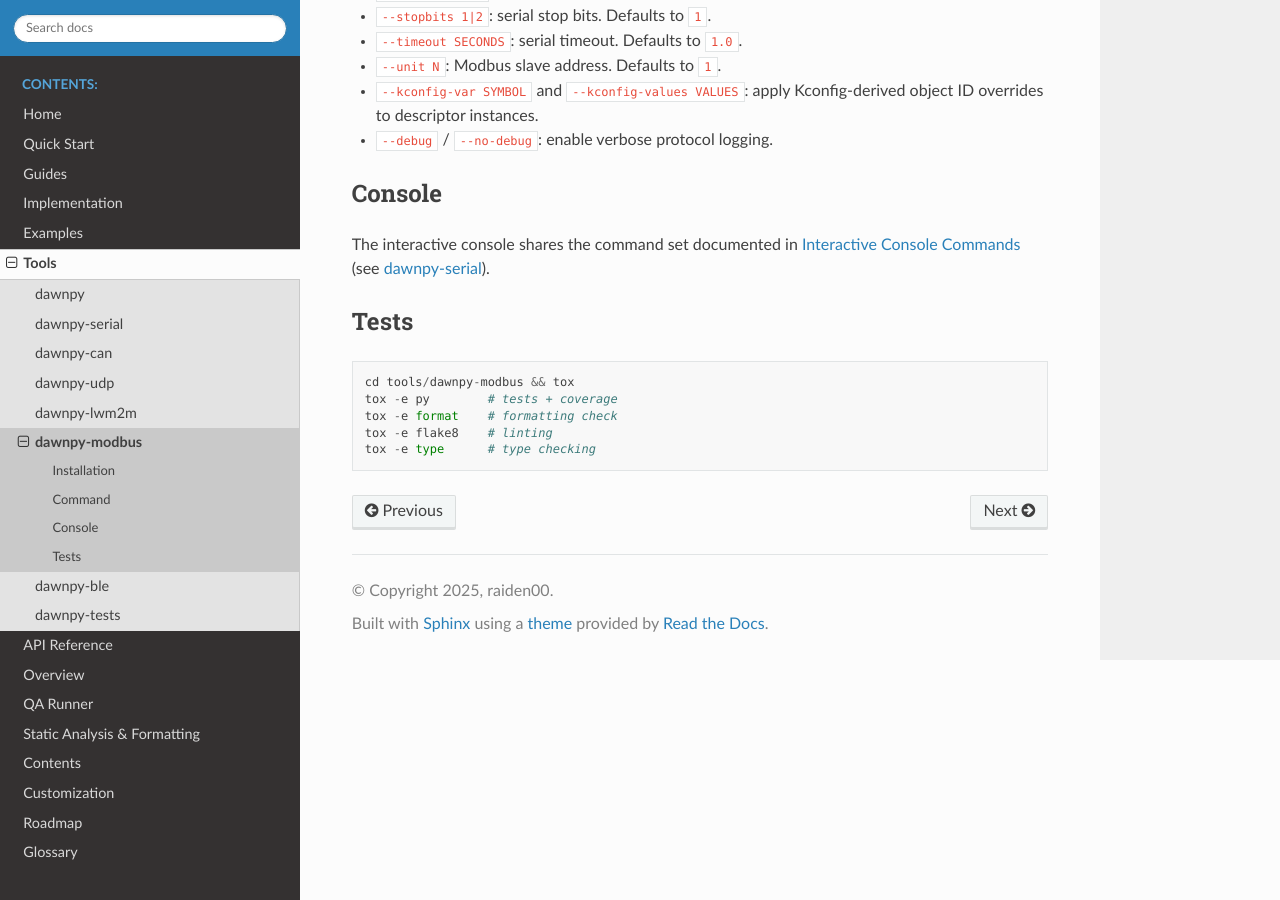
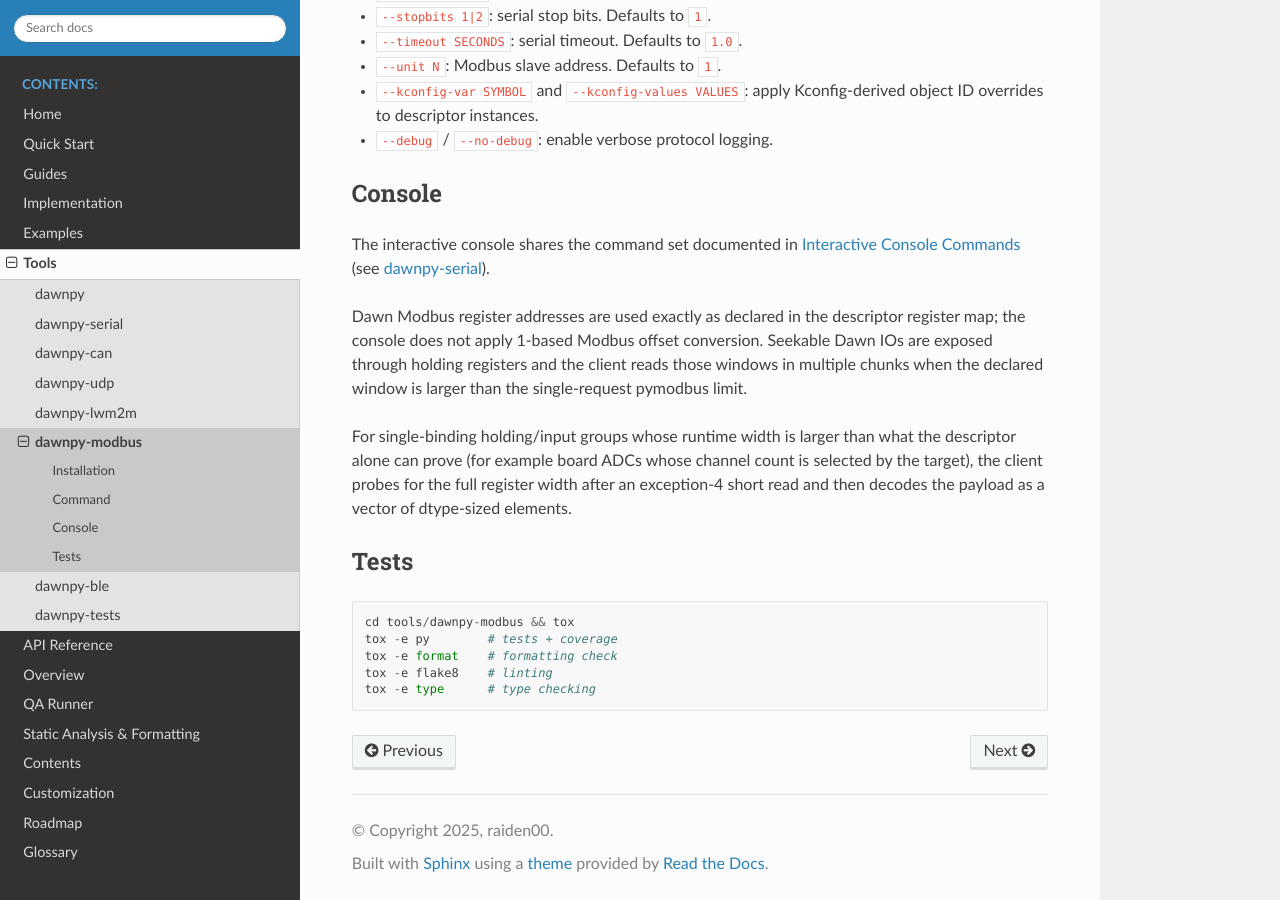
Before and after one commit to railab/dawn, a Sphinx documentation site: the page built from Documentation/tools/dawnpy-modbus.rst, in a window 1280 px wide and 900 px high, scrolled down 807 px. Built offline with Sphinx 7.4.7 and the Read the Docs theme 3.1.0, drawn with Linux system fonts in a browser that asks for light colours.

Commit message:
update dawnpy-modbus
Signed-off-by: raiden00pl <raiden00@railab.me>

```diff
--- a/Documentation/tools/dawnpy-modbus.rst
+++ b/Documentation/tools/dawnpy-modbus.rst
@@ -49,6 +49,18 @@ Console
 The interactive console shares the command set documented in
 :ref:`dawnpy-console-commands` (see :doc:`dawnpy-serial`).
 
+Dawn Modbus register addresses are used exactly as declared in the
+descriptor register map; the console does not apply 1-based Modbus offset
+conversion. Seekable Dawn IOs are exposed through holding registers and the
+client reads those windows in multiple chunks when the declared window is
+larger than the single-request pymodbus limit.
+
+For single-binding holding/input groups whose runtime width is larger than
+what the descriptor alone can prove (for example board ADCs whose channel
+count is selected by the target), the client probes for the full register
+width after an exception-4 short read and then decodes the payload as a
+vector of dtype-sized elements.
+
 Tests
 =====
 
```
